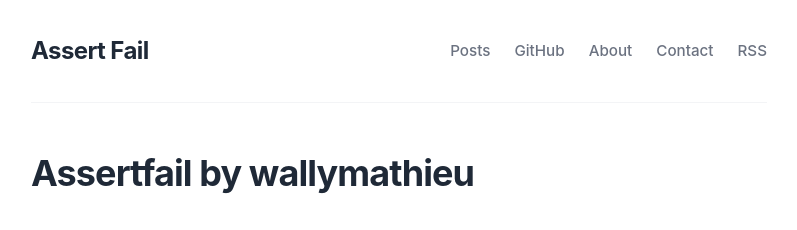
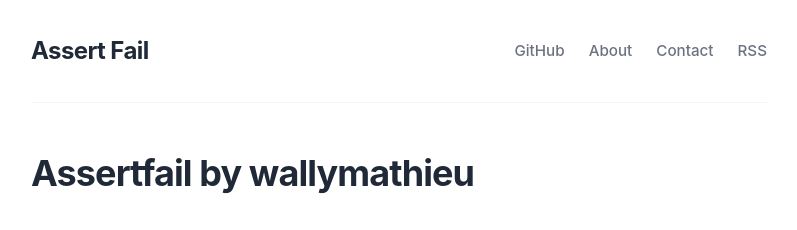
Before and after one commit to wallymathieu/assertfail, a Jekyll site: the page built from index.html, in a window 1280 px wide and 900 px high. Shown: the top 230 px of the window, without its empty margins (241-1038 px from the left). Built offline with Jekyll 4.4.1, drawn with Linux system fonts in a browser that asks for light colours.

Commit message:
- posts link

```diff
--- a/_layouts/modern2025.html
+++ b/_layouts/modern2025.html
@@ -17,7 +17,6 @@
     <header class="site-header">
       <a href="/" class="site-title">{{ site.name | default: "Assertfail" }}</a>
       <nav class="site-nav">
-        <a href="/" class="nav-link">Posts</a>
         <a href="https://github.com/wallymathieu/wallymathieu.github.io" class="nav-link">GitHub</a>
         <a href="/about.html" class="nav-link">About</a>
         <a href="/contact.html" class="nav-link">Contact</a>
```
